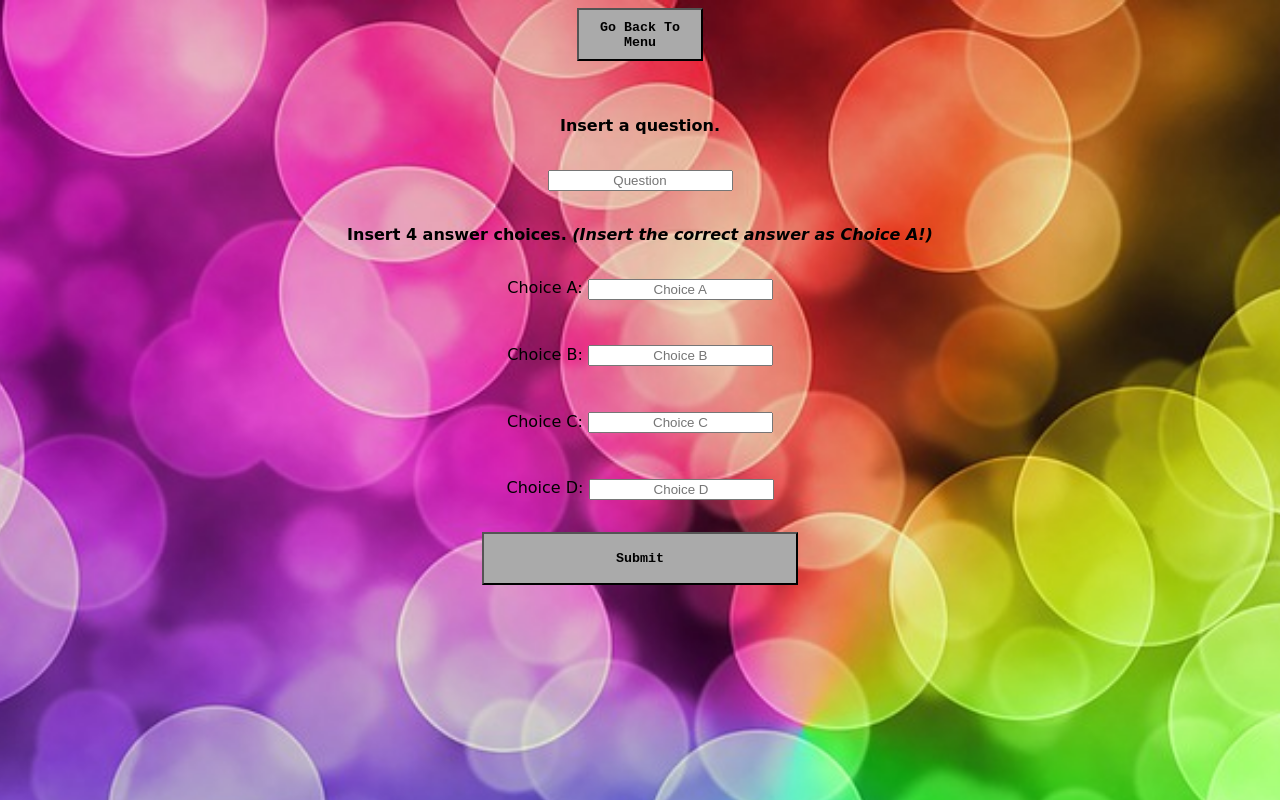
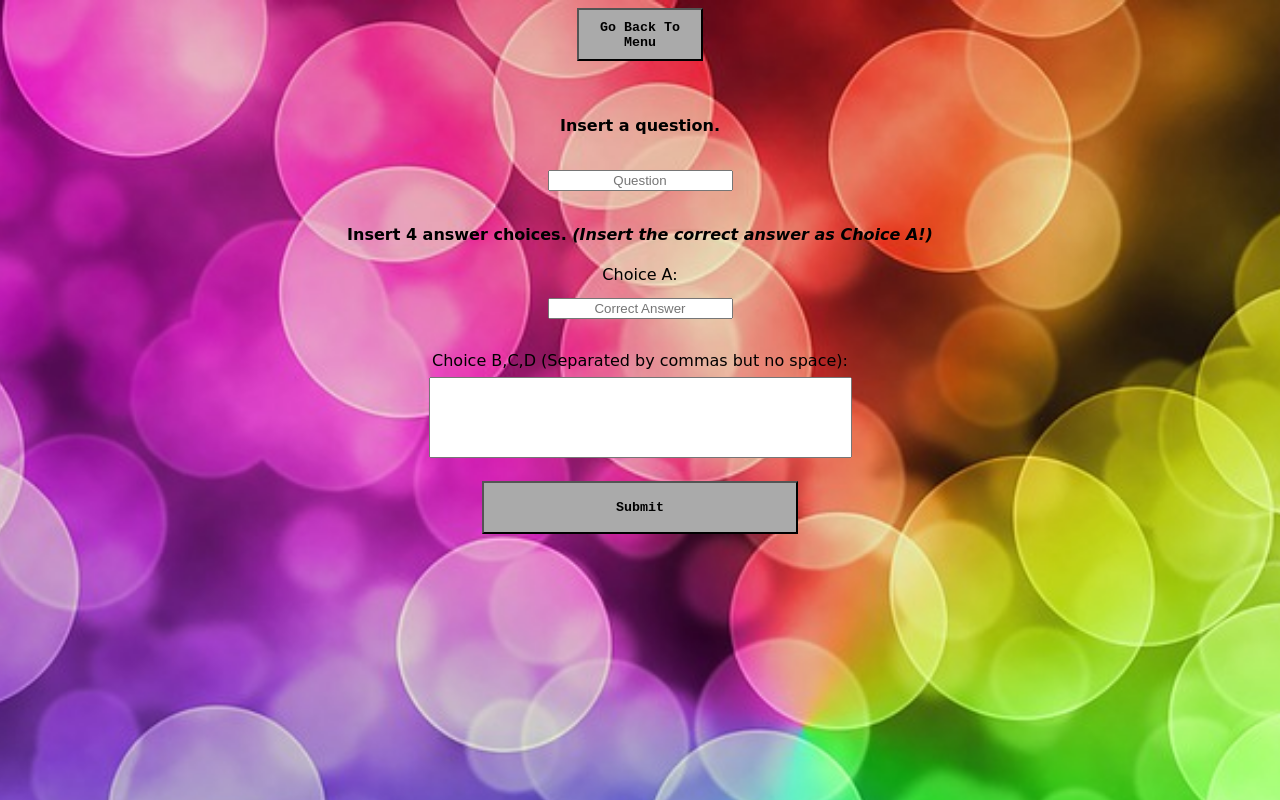
Before and after one commit to andreahpl/cssi2017-finalproject, a Python web app: template templates/submit-questions.html in a window 1280 px wide. Run offline with Jinja, Linux system fonts and the light colour scheme; the template is opened without the code that fills it, so the values that code supplies are empty.

Commit message:
Finished SubmitQuestions Handler

```diff
--- a/stylesheets/stylesheet.css
+++ b/stylesheets/stylesheet.css
@@ -150,3 +150,9 @@ tr:nth-child(even) {
   font-size: 1em;
   margin: 1em;
 }
+
+/* Submit Questions Page */
+textarea {
+  margin-top: 0.5em;
+  resize: none;
+}
--- a/templates/submit-questions.html
+++ b/templates/submit-questions.html
@@ -12,14 +12,12 @@
     <button class="back-button">Go Back To Menu</button>
   </a>
 
-  <form action="/" method="POST">
+  <form action="/submit-questions" method="POST">
     <h4>Insert a question.</h4>
     <input type="text" placeholder="Question" name="question_text">
     <h4>Insert 4 answer choices. <em>(Insert the correct answer as Choice A!)</em></h4>
-    Choice A: <input type="text" placeholder="Choice A" name="correct_answer"><br><br>
-    Choice B: <input type="text" placeholder="Choice B" name="incorrect_answers"><br><br>
-    Choice C: <input type="text" placeholder="Choice C" name="incorrect_answers"><br><br>
-    Choice D: <input type="text" placeholder="Choice D" name="incorrect_answers"><br><br>
+    Choice A:<br><input type="text" placeholder="Correct Answer" name="correct_answer"><br><br>
+    Choice B,C,D (Separated by commas but no space):<br><textarea rows="5" cols="50" name="incorrect_answers"></textarea><br><br>
     <button id="submit-button">Submit</button>
   </form>
 </body>
```
Also changed, not shown: main.py (+6 -3 lines).
